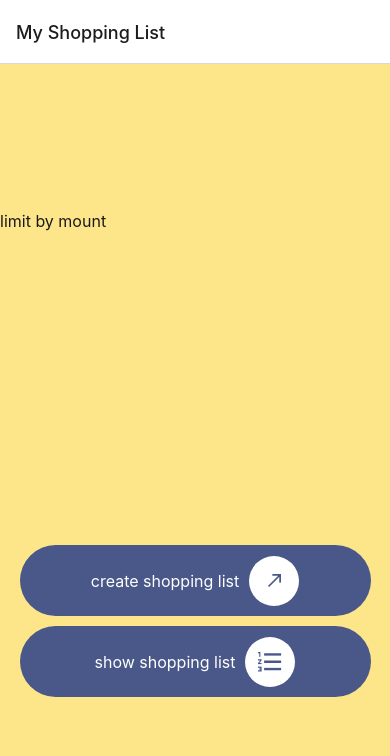
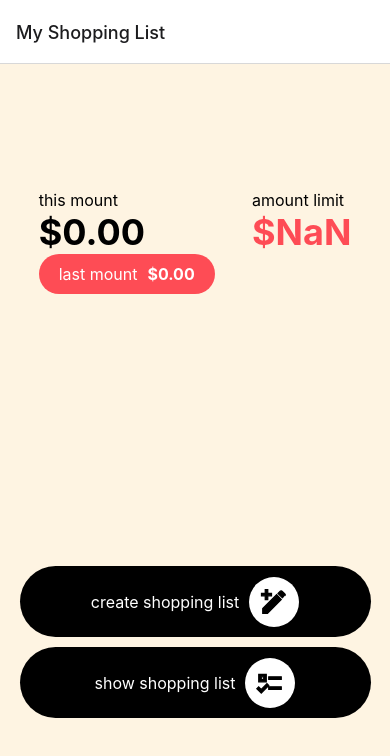
Before and after one commit to fjmg84/my-eco, a React Native app: screen /Home in a window 390 px wide. Shown: the top 756 px of the page. Built offline with nearby package versions, Linux system fonts and the light colour scheme; no server answers; the database is empty.

Commit message:
create header component

```diff
--- a/package.json
+++ b/package.json
@@ -28,6 +28,7 @@
     "react-native-gesture-handler": "~2.12.0",
     "react-native-safe-area-context": "4.6.3",
     "react-native-screens": "~3.22.0",
+    "react-native-svg": "^14.1.0",
     "react-native-web": "~0.19.6",
     "react-router-native": "^6.20.1",
     "uuid": "^9.0.1",
--- /dev/null
+++ b/src/components/common/icons.tsx
@@ -0,0 +1,33 @@
+import Svg, { Path } from 'react-native-svg'
+
+export function MdiPencilPlus (props: any) {
+  return <Svg
+      xmlns="http://www.w3.org/2000/svg"
+      width="1em"
+      height="1em"
+      viewBox="0 0 24 24"
+      {...props}
+    >
+      <Path
+        fill={props.fill}
+        d="M20.7 7c.4-.4.4-1 0-1.4l-2.3-2.3c-.4-.4-1-.4-1.4 0l-1.8 1.8L19 8.9M3 17.2V21h3.8l11-11.1-3.7-3.8zM7 2v3h3v2H7v3H5V7H2V5h3V2z"
+      />
+    </Svg>
+}
+
+export function MdiFormatListChecks (props: any) {
+  return (
+    <Svg
+      xmlns="http://www.w3.org/2000/svg"
+      width="1em"
+      height="1em"
+      viewBox="0 0 24 24"
+      {...props}
+    >
+      <Path
+        fill={props.fill}
+        d="M3 5h6v6H3zm2 2v2h2V7zm6 0h10v2H11zm0 8h10v2H11zm-6 5l-3.5-3.5 1.41-1.41L5 17.17l4.59-4.58L11 14z"
+      />
+    </Svg>
+  )
+}
--- /dev/null
+++ b/src/components/header.tsx
@@ -0,0 +1,89 @@
+import { StyleSheet, Text, View } from 'react-native'
+import { theme } from '../interfaces/constants'
+
+interface Props {
+  amount: number
+  amountLastMonth?: number
+  amountThisMonth?: number
+}
+
+export default function Header ({ amount, amountLastMonth = 0, amountThisMonth = 0 }: Props) {
+  return (
+    <View style={styles.header}>
+      <View>
+        <Text style={styles.title}>this mount</Text>
+        <Text
+          style={{
+            ...styles.value,
+            fontWeight: 'bold',
+            color: theme.colors.bg_button_primary
+          }}
+        >
+          {new Intl.NumberFormat('en-US', {
+            style: 'currency',
+            currency: 'USD'
+          }).format(amountThisMonth)}
+        </Text>
+        <View
+          style={{
+            backgroundColor: theme.colors.color_text_second,
+            borderRadius: 50,
+            paddingHorizontal: 20,
+            paddingVertical: 10,
+            flexDirection: 'row',
+            gap: 10
+          }}
+        >
+          <Text
+            style={{
+              ...styles.title,
+              color: 'white'
+            }}
+          >
+            last mount
+          </Text>
+          <Text
+            style={{
+              ...styles.title,
+              fontWeight: 'bold',
+              color: 'white'
+            }}
+          >
+            {new Intl.NumberFormat('en-US', {
+              style: 'currency',
+              currency: 'USD'
+            }).format(amountLastMonth)}
+          </Text>
+        </View>
+      </View>
+      <View>
+        <Text style={styles.title}>amount limit</Text>
+
+        <Text style={styles.value}>
+          {new Intl.NumberFormat('en-US', {
+            style: 'currency',
+            currency: 'USD'
+          }).format(amount)}
+        </Text>
+      </View>
+    </View>
+  )
+}
+
+const styles = StyleSheet.create({
+  header: {
+    width: '100%',
+    flexDirection: 'row',
+    paddingHorizontal: 20,
+    justifyContent: 'space-around'
+  },
+  title: {
+    color: theme.colors.color_text_primary,
+    fontSize: theme.fontsSize.normal
+  },
+  value: {
+    color: theme.colors.color_text_second,
+    fontSize: theme.fontsSize.big,
+    fontWeight: 'bold'
+  }
+})
--- a/src/interfaces/constants.ts
+++ b/src/interfaces/constants.ts
@@ -38,12 +38,11 @@ export const ROUTE_NAME = {
 
 export const theme = {
   colors: {
-    yellow: '#FDE68A',
-    black: '#333',
-    black_light: '#191919',
-    blue: '#4A5889',
-    red: '#B24E4E'
-
+    bg_primary: '#FEF4E2',
+    bg_second: '#DDDDDD', // gray
+    bg_button_primary: '#000',
+    color_text_primary: '#000', // white
+    color_text_second: '#FE4C55' // red
   },
   fontsSize: {
     small: 14,
--- a/src/screens/home.tsx
+++ b/src/screens/home.tsx
@@ -1,11 +1,13 @@
 import { useEffect } from 'react'
 import { type NativeStackScreenProps } from '@react-navigation/native-stack'
-import { View, StyleSheet, Image, Text } from 'react-native'
+import { View, StyleSheet } from 'react-native'
 import { type RootStackParamList } from '../interfaces/type'
 import { ROUTE_NAME, theme } from '../interfaces/constants'
 import CustomButton from '../components/common/button'
 import useUserStore from '../store/useUser'
 import useSettingsStore from '../store/useSettings'
+import { MdiFormatListChecks, MdiPencilPlus } from '../components/common/icons'
+import Header from '../components/header'
 
 type Props = NativeStackScreenProps<RootStackParamList, 'Home'>
 
@@ -19,23 +21,15 @@ export default function HomeScreen ({ navigation }: Props) {
 
   return (
     <View style={styles.container}>
-      <View style={styles.header}>
-        <Text style={styles.title}>limit by mount</Text>
-        {
-          settings?.limit_amount !== undefined &&
-          <Text style={styles.value}>{new Intl.NumberFormat('en-US', {
-            style: 'currency',
-            currency: 'USD'
-          }).format(settings.limit_amount)}</Text>
-        }
-      </View>
+      <Header amount={settings.limit_amount}/>
 
-      <View style={{
+      <View
+        style={{
           width: '100%',
           gap: 10,
           alignItems: 'center'
-      }}>
-
+        }}
+      >
         <CustomButton
           navigation={navigation}
           route={ROUTE_NAME.CREATE_SHOPPING_LIST}
@@ -53,7 +47,11 @@ export default function HomeScreen ({ navigation }: Props) {
               borderRadius: 50
             }}
           >
-          <Image source={require('../../assets/arrow-top-right.png')} />
+            <MdiPencilPlus
+              width={30}
+              height={30}
+              stroke={theme.colors.bg_button_primary}
+            />
           </View>
         </CustomButton>
 
@@ -74,10 +72,13 @@ export default function HomeScreen ({ navigation }: Props) {
               borderRadius: 50
             }}
           >
-          <Image source={require('../../assets/list-enum.png')} />
+            <MdiFormatListChecks
+              width={30}
+              height={30}
+              stroke={theme.colors.bg_button_primary}
+            />
           </View>
         </CustomButton>
-
       </View>
     </View>
   )
@@ -87,14 +88,14 @@ const styles = StyleSheet.create({
   container: {
     flex: 1,
     width: '100%',
-    backgroundColor: theme.colors.yellow,
+    backgroundColor: theme.colors.bg_primary,
     alignItems: 'center',
     justifyContent: 'space-around',
     gap: 20
   },
 
   btnView: {
-    backgroundColor: theme.colors.blue,
+    backgroundColor: theme.colors.bg_button_primary,
     borderRadius: 50,
     alignItems: 'center',
     width: '90%',
@@ -104,17 +105,5 @@ const styles = StyleSheet.create({
   btnText: {
     color: 'white',
     fontSize: theme.fontsSize.normal
-  },
-  header: {
-    width: '100%'
-  },
-  title: {
-    color: theme.colors.black_light,
-    fontSize: theme.fontsSize.normal
-  },
-  value: {
-    color: theme.colors.red,
-    fontSize: theme.fontsSize.big,
-    fontWeight: 'bold'
   }
 })
```
Also changed, not shown: 1 other file (tests, documents, lock files or other folders). Lines whose indentation alone changed are shown as unchanged.
